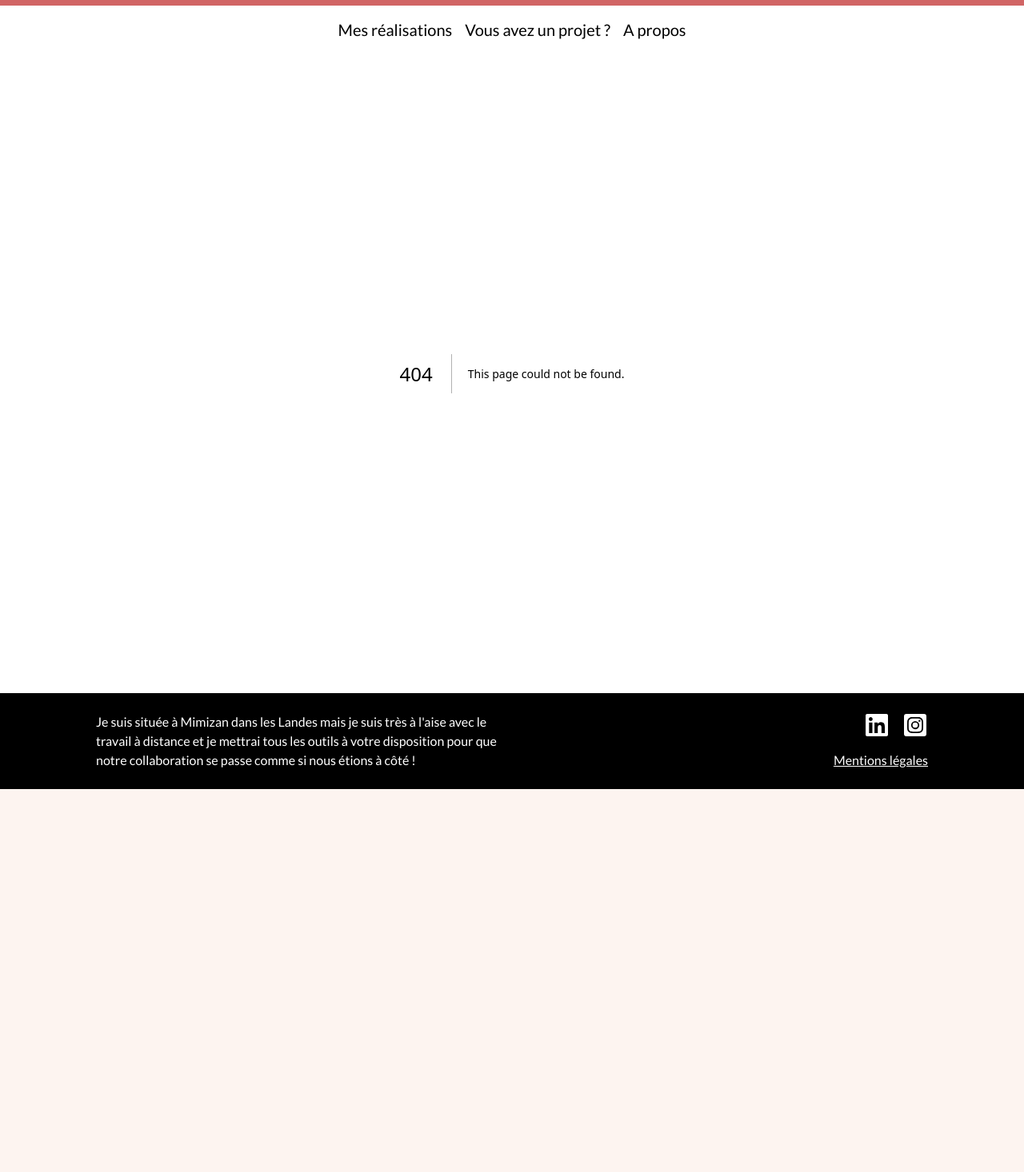
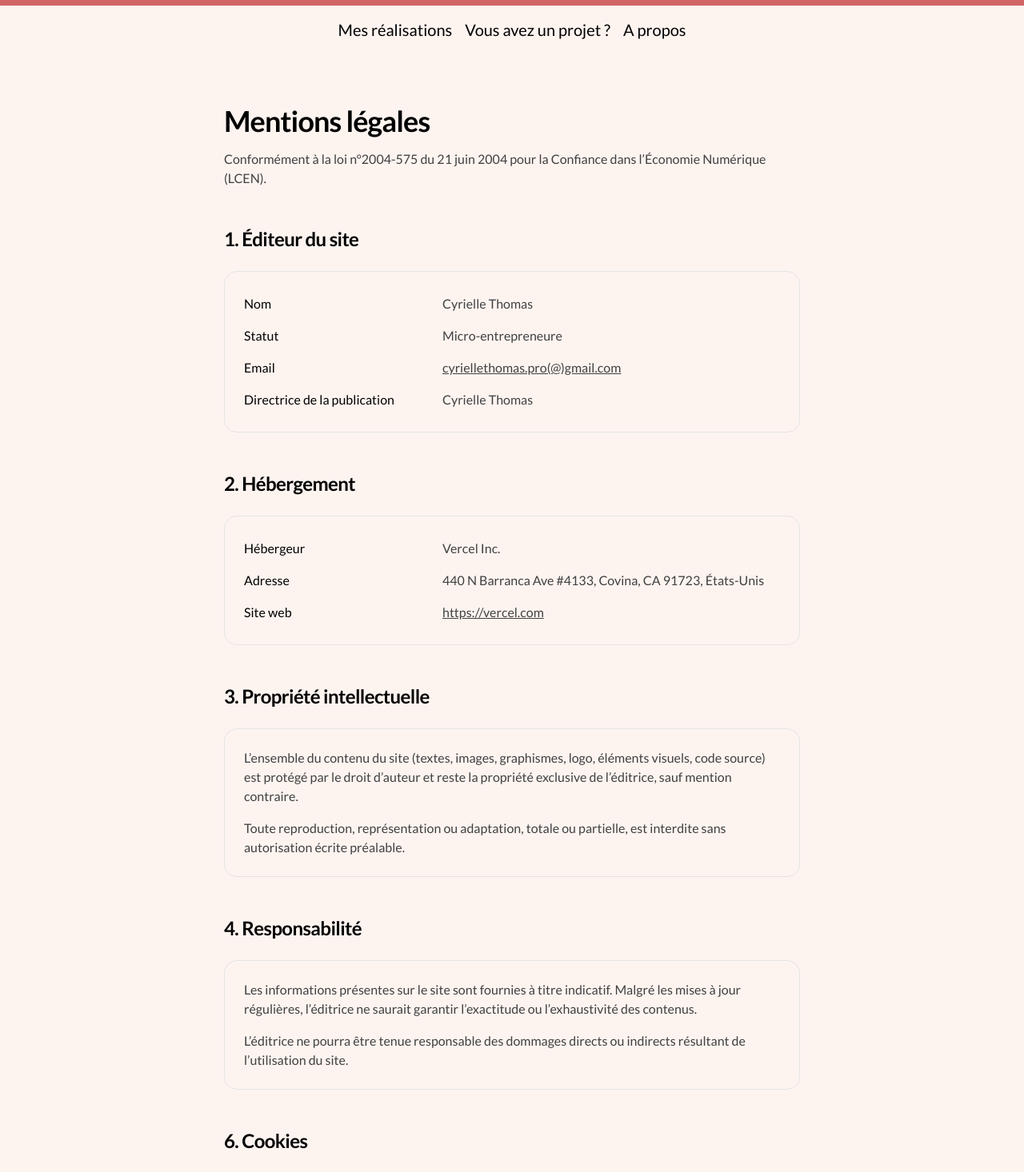
Before and after one commit to CyrThoDev/portfolio, a Next.js app: page /mentions-legales in a window 1280 px wide. Before the commit this address had no page. Shown: the part 84-1550 px from the top of the page at 80% size. Before the commit the page ends 1071 px from the top, so only its background shows below. Built offline with nearby package versions, Linux system fonts and the light colour scheme.

Commit message:
mentions legales

```diff
--- /dev/null
+++ b/src/app/mentions-legales/page.tsx
@@ -0,0 +1,138 @@
+import type { Metadata } from "next";
+
+export const metadata: Metadata = {
+  title: "Mentions légales",
+  description: "Mentions légales du site",
+};
+
+function SectionTitle({ children }: { children: React.ReactNode }) {
+  return (
+    <h2 className="mt-12 text-2xl font-semibold tracking-tight">
+      {children}
+    </h2>
+  );
+}
+
+function Row({
+  label,
+  value,
+}: {
+  label: string;
+  value?: React.ReactNode;
+}) {
+  if (!value) return null;
+  return (
+    <div className="flex flex-col sm:flex-row sm:gap-6 py-1">
+      <span className="font-medium sm:w-56">{label}</span>
+      <span className="text-neutral-700">{value}</span>
+    </div>
+  );
+}
+
+export default function MentionsLegalesPage() {
+  return (
+    <main className="mx-auto max-w-3xl px-6 py-16">
+      <h1 className="text-4xl font-bold tracking-tight">
+        Mentions légales
+      </h1>
+
+      <p className="mt-4 text-neutral-700">
+        Conformément à la loi n°2004-575 du 21 juin 2004 pour la Confiance dans
+        l’Économie Numérique (LCEN).
+      </p>
+
+      {/* 1. Éditeur */}
+      <SectionTitle>1. Éditeur du site</SectionTitle>
+      <div className="mt-6 rounded-2xl border border-neutral-200 p-6 space-y-2">
+        <Row label="Nom" value="Cyrielle Thomas" />
+        <Row label="Statut" value="Micro-entrepreneure" />
+
+        <Row
+          label="Email"
+          value={
+            <a href="mailto:contact@votredomaine.fr" className="underline">
+              cyriellethomas.pro(@)gmail.com
+            </a>
+          }
+        />
+        <Row label="Directrice de la publication" value="Cyrielle Thomas" />
+      </div>
+
+      {/* 2. Hébergement */}
+      <SectionTitle>2. Hébergement</SectionTitle>
+      <div className="mt-6 rounded-2xl border border-neutral-200 p-6 space-y-2">
+        <Row label="Hébergeur" value="Vercel Inc." />
+        <Row
+          label="Adresse"
+          value="440 N Barranca Ave #4133, Covina, CA 91723, États-Unis"
+        />
+        <Row
+          label="Site web"
+          value={
+            <a
+              href="https://vercel.com"
+              target="_blank"
+              rel="noreferrer"
+              className="underline"
+            >
+              https://vercel.com
+            </a>
+          }
+        />
+
+      </div>
+
+      {/* 3. Propriété intellectuelle */}
+      <SectionTitle>3. Propriété intellectuelle</SectionTitle>
+      <div className="mt-6 rounded-2xl border border-neutral-200 p-6 text-neutral-700 space-y-4">
+        <p>
+          L’ensemble du contenu du site (textes, images, graphismes, logo,
+          éléments visuels, code source) est protégé par le droit d’auteur et
+          reste la propriété exclusive de l’éditrice, sauf mention contraire.
+        </p>
+        <p>
+          Toute reproduction, représentation ou adaptation, totale ou partielle,
+          est interdite sans autorisation écrite préalable.
+        </p>
+      </div>
+
+      {/* 4. Responsabilité */}
+      <SectionTitle>4. Responsabilité</SectionTitle>
+      <div className="mt-6 rounded-2xl border border-neutral-200 p-6 text-neutral-700 space-y-4">
+        <p>
+          Les informations présentes sur le site sont fournies à titre indicatif.
+          Malgré les mises à jour régulières, l’éditrice ne saurait garantir
+          l’exactitude ou l’exhaustivité des contenus.
+        </p>
+        <p>
+          L’éditrice ne pourra être tenue responsable des dommages directs ou
+          indirects résultant de l’utilisation du site.
+        </p>
+      </div>
+
+
+      {/* 6. Cookies */}
+      <SectionTitle>6. Cookies</SectionTitle>
+      <div className="mt-6 rounded-2xl border border-neutral-200 p-6 text-neutral-700">
+        <p>
+          Le site peut utiliser des cookies strictement nécessaires à son
+          fonctionnement. Si des outils de mesure d’audience sont utilisés,
+          un bandeau de consentement est mis en place.
+        </p>
+      </div>
+
+      {/* 7. Droit applicable */}
+      <SectionTitle>7. Droit applicable</SectionTitle>
+      <div className="mt-6 rounded-2xl border border-neutral-200 p-6 text-neutral-700">
+        <p>
+          Le présent site est soumis au droit français. Tout litige relève de
+          la compétence des juridictions françaises.
+        </p>
+      </div>
+
+      <footer className="mt-16 text-sm text-neutral-500">
+        Dernière mise à jour : {new Date().toLocaleDateString("fr-FR")}
+      </footer>
+    </main>
+  );
+}
--- a/src/components/Footer.tsx
+++ b/src/components/Footer.tsx
@@ -33,7 +33,7 @@ const Footer = () => {
 							<FaInstagramSquare size="2rem" />
 						</Link>
 					</div>
-					<Link href="#" className="underline">
+					<Link href="/mentions-legales" className="underline">
 						Mentions légales
 					</Link>
 				</div>
```
